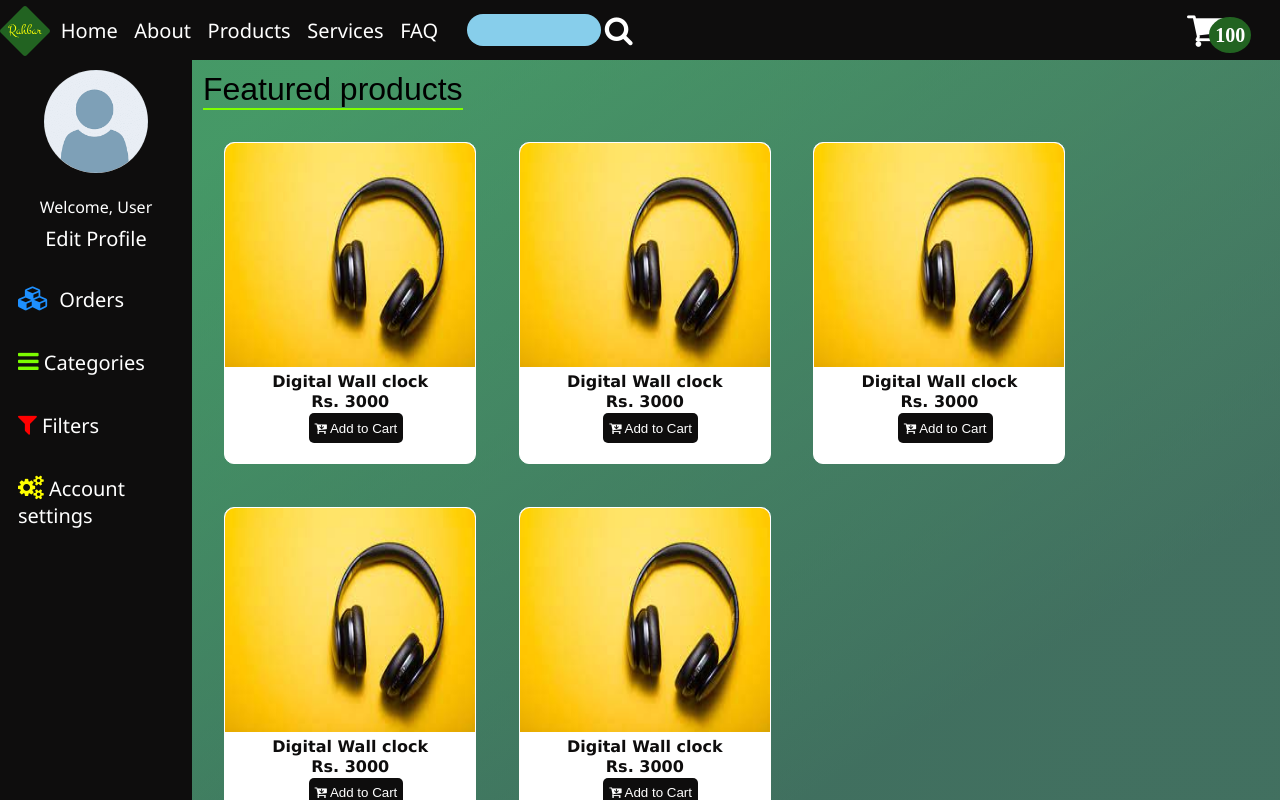
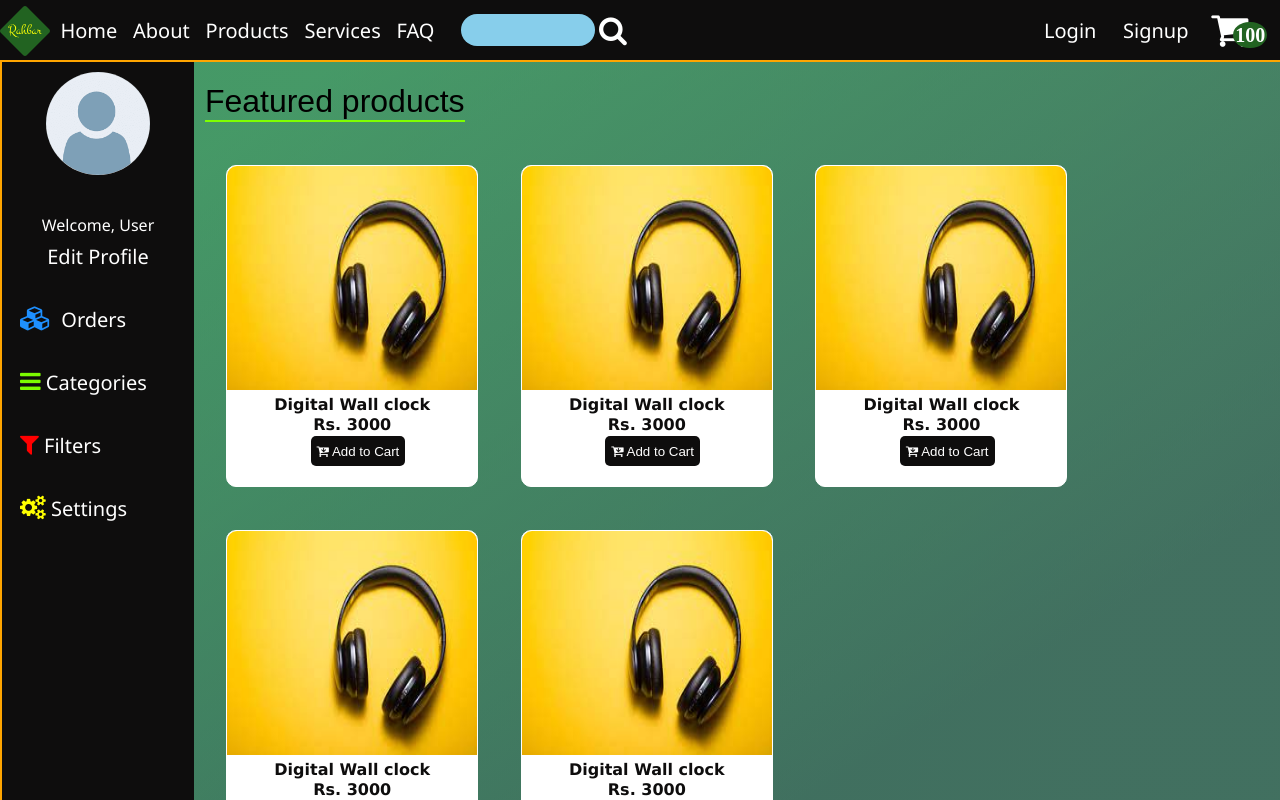
Before and after one commit to ysayyed/rahbarfe, a plain HTML site: page landingpage/landing.html in a window 1280 px wide. Drawn offline with Linux system fonts and the light colour scheme; a web font is replaced by a local one.

Commit message:
feat: product desc

```diff
--- a/landingpage/landing.html
+++ b/landingpage/landing.html
@@ -35,13 +35,15 @@
                     return window.alert("You clicked")
                 }
             </script>
-            <div id="cart" onclick="alert()">
-                <p><i class="fa fa-shopping-cart"  aria-hidden="true"></i></p>
-                <div>100</div>
+            <div id="cart">
+                <a href="">Login</a>
+                <a href="">Signup</a>
+                <p onclick="alert()"><i class="fa fa-shopping-cart"  aria-hidden="true"></i></p>
+                <div onclick="alert()">100</div>
+
             </div>
         </nav>
         <div id="subcontainer">
-            <div style="display: flex;">
                 <div id="sidenav">
                     <div id="profile">
                         <img src="../avatar.png" alt=""> <br>
@@ -84,7 +86,7 @@
                                 laboris nisi ut aliquip ex ea commodo consequat.</p>
                         </div>
 
-                        <button class="accordion"><i class="fa fa-gears" style="font-size:24px; color:yellow;"></i>&nbsp;Account settings</button>
+                        <button class="accordion"><i class="fa fa-gears" style="font-size:24px; color:yellow;"></i>&nbsp;Settings</button>
                         <div class="panel">
                             <p>Lorem ipsum dolor sit amet, consectetur adipisicing elit, sed do eiusmod tempor
                                 incididunt ut
@@ -225,8 +227,12 @@
                             <button> <i class="fa fa-cart-arrow-down"  aria-hidden="true"></i> Add to Cart</button>
                         </div>
                     </div>
-                </div>
+
+
             </div>
+        </div>
+        <div class="footer" >
+
         </div>
     </div>
 
--- a/landingpage/main.css
+++ b/landingpage/main.css
@@ -1,6 +1,10 @@
-* {
+body {
     margin: 0;
 }
+
+/* body{
+    height: 100%;
+} */
 
 #container {
     background: linear-gradient(106.27deg, rgba(255, 255, 255, 0.5) -59.88%, rgba(102, 205, 170, 0.5) 0.26%, rgba(117, 210, 178, 0.5) 87.02%), linear-gradient(147.7deg, #226321 17.25%, #0E0D0D 81.66%);
@@ -8,7 +12,7 @@
     /* display: flex; */
     display: fixed;
     width: 100%;
-    height: 100vh;
+    min-height: 100dvh;
     /* overflow: hidden; */
 }
 
@@ -27,7 +31,8 @@
     flex-direction: row;
     align-items: center;
     justify-content: flex-start;
-    width: 95%;
+    width: calc(100% - 15%);
+    /* border: 2px solid white; */
     /* Alter this width to give other div by its side */
 }
 
@@ -69,7 +74,7 @@
     margin-top: 60px;
     position: fixed;
     /* justify-content: flex-start; */
-    /* border: 2px solid orange; */
+    border: 2px solid orange;
 }
 
 #sidenav {
@@ -87,9 +92,10 @@
     width: calc(100% - 15%);
     margin-left: 15%;
     /* display: flex; */
-    height: 93vh;
+    height: 98vh;
     /* flex-wrap: wrap; */
     overflow-y: scroll;
+    overflow-x: hidden;
 }
 
 #notify{
@@ -222,12 +228,12 @@
     font-size:20px;
     padding: 1%;
     font-family: 'Eczar','Segoe UI', Tahoma, Geneva, Verdana, sans-serif;
+    border-bottom: 2px solid #0E0D0D;
 }
 
 #profile>a:hover{
     padding: 1%;
-    background: seagreen;
-    border-radius: 10px;
+    border-bottom: 2px solid seagreen;
 }
 .accordion {
     background-color: #0E0D0D;
@@ -257,12 +263,31 @@
   }
 
 #cart{
-    width: calc(100% - 90%);
+    width: calc(100% - 85%);
+    margin-right: 1%;
     /* border: 2px solid white; */
     display: flex;
-    justify-content: center;
     align-items: center;
+    justify-content: end;
     cursor: pointer;
+
+}
+
+#cart>a{
+    text-decoration: none;
+    color: #FFFFFF;
+    font-size: 20px;
+    font-family: 'Kavoon', 'Segoe UI', Tahoma, Geneva, Verdana, sans-serif;
+    border-radius: 10px ;
+    margin-right: 10%;
+    padding: 2%;
+}
+#cart>a:first-child:hover{
+    background: dodgerblue;
+}
+#cart>a:hover{
+    background: seagreen;
+
 }
 
 #cart>p{
@@ -281,7 +306,7 @@
     font-size: 20px;
     font-weight: bold;
     width: auto;
-    padding: 5%;
+    padding: 1%;
     /* Add responsive width  */
     text-align: center;
     border-radius: 50%;
@@ -330,3 +355,22 @@
     color: lawngreen;
     cursor: pointer;
 }
+
+#mainarea::-webkit-scrollbar{
+    background: rgba(255, 255, 255, 0.5);
+}
+
+#mainarea::-webkit-scrollbar-thumb{
+    background: #0E0D0D;
+    border-radius: 20px;
+}
+#mainarea::-webkit-scrollbar-thumb:hover{
+    background: #424141;
+}
+
+.footer{
+    width: 100%;
+    height: 50px;
+    border: 2px solid orange;
+    /* background: #0E0D0D; */
+}
--- /dev/null
+++ b/product-descp/main.css
@@ -0,0 +1,307 @@
+body {
+    background: seagreen;
+    margin: 0;
+}
+
+.main-wrapper {
+    height: 100dvh;
+    overflow-y: hidden;
+}
+
+.header {
+    width: 100%;
+    height: 60px;
+    background-color: #0E0D0D;
+    position: fixed;
+}
+
+.header>nav {
+    display: flex;
+    flex-direction: row;
+}
+
+#navbar {
+    width: 100%;
+    height: 60px;
+    background: #0E0D0D;
+    /* mix-blend-mode: normal; */
+    position: fixed;
+    display: flex;
+}
+
+#navdiv {
+    display: flex;
+    flex-direction: row;
+    align-items: center;
+    justify-content: flex-start;
+    width: calc(100% - 15%);
+    /* border: 2px solid white; */
+    /* Alter this width to give other div by its side */
+}
+
+#navdiv>a {
+    /* width: 10%; */
+    padding: .5%;
+    margin-left: 5px;
+}
+
+#navbar>div>img {
+    width: 100%;
+    height: 100%;
+}
+
+#navdiv> :first-child:hover {
+    background: #0E0D0D;
+}
+
+/* #navdiv>div>img:hover{
+    background: #0E0D0D;
+} */
+
+#navdiv>a {
+    text-decoration: none;
+    color: #FFFFFF;
+    font-size: 20px;
+    font-family: 'Kavoon', 'Segoe UI', Tahoma, Geneva, Verdana, sans-serif;
+    border-radius: 10px;
+}
+
+#navdiv>a:hover {
+    color: lawngreen
+}
+
+#cart {
+    width: calc(100% - 85%);
+    margin-right: 1%;
+    /* border: 2px solid white; */
+    display: flex;
+    align-items: center;
+    justify-content: end;
+    cursor: pointer;
+
+}
+
+#cart>a {
+    text-decoration: none;
+    color: #FFFFFF;
+    font-size: 20px;
+    font-family: 'Kavoon', 'Segoe UI', Tahoma, Geneva, Verdana, sans-serif;
+    border-radius: 10px;
+    margin-right: 10%;
+    padding: 2%;
+}
+
+#cart>a:first-child:hover {
+    color: dodgerblue;
+}
+
+#cart>a:hover {
+    color: lawngreen;
+}
+
+#cart>p {
+    color: white;
+    font-size: 40px;
+}
+
+#cart>p:hover {
+    color: lawngreen;
+}
+
+#cart>div {
+    margin-left: -15px;
+    margin-top: 10px;
+    background-color: #226321;
+    color: #FFFFFF;
+    font-size: 20px;
+    font-weight: bold;
+    width: auto;
+    padding: 1%;
+    /* Add responsive width  */
+    text-align: center;
+    border-radius: 50%;
+}
+
+#searchdiv {
+    /* border: 1px solid white; */
+    /* margin: 0 auto; */
+    margin-left: 2%;
+    display: flex;
+    align-items: center;
+    justify-content: start;
+}
+
+#searchdiv>input {
+    width: 200px;
+    outline: none;
+    border: none;
+    border-radius: 20px;
+    height: 30px;
+    background-color: skyblue;
+    padding-left: 20px;
+    font-size: 20px;
+    transition: width .5s ease;
+}
+
+#searchdiv>input:focus {
+    width: 600px;
+    border: 2px solid lawngreen;
+}
+
+
+
+#searchdiv>input:hover {
+    border: 2px solid lawngreen;
+}
+
+
+#searchdiv :nth-child(2) {
+    font-size: 30px;
+    color: white;
+}
+
+#searchdiv :nth-child(2):hover {
+    font-size: 30px;
+    color: lawngreen;
+    cursor: pointer;
+}
+
+#mainarea::-webkit-scrollbar {
+    background: rgba(255, 255, 255, 0.5);
+}
+
+.sub-wrapper {
+    /* width: 100%; */
+    height: calc(100dvh - 50px);
+    /* border: 2px solid orange; */
+    display: flex;
+}
+
+.sidenav {
+    width: calc(100% - 85%);
+    height: calc(100dvh - 60px);
+    margin-top: 60px;
+    background: #0E0D0D;
+    position: fixed;
+    overflow-x: hidden;
+}
+
+#profile>* {
+    margin-bottom: 5px;
+}
+
+#profile {
+    display: flex;
+    /* justify-content: center; */
+    align-items: center;
+    flex-direction: column;
+    margin: 5%;
+    /* border: 2px solid orange; */
+}
+
+#profile>img {
+    border-radius: 50%;
+    width: 60%;
+}
+
+#profile>p {
+    font-family: 'Kavoon', 'Segoe UI', Tahoma, Geneva, Verdana, sans-serif;
+    color: white
+}
+
+#profile>a {
+    text-decoration: none;
+    color: white;
+    font-size: 20px;
+    padding: 1%;
+    font-family: 'Eczar', 'Segoe UI', Tahoma, Geneva, Verdana, sans-serif;
+    border-bottom: 2px solid #0E0D0D;
+}
+
+#profile>a:hover {
+    padding: 1%;
+    color: lawngreen;
+}
+
+.accordion {
+    background-color: #0E0D0D;
+    font-family: 'Eczar', 'Segoe UI', Tahoma, Geneva, Verdana, sans-serif;
+    color: white;
+    cursor: pointer;
+    padding: 18px;
+    width: 100%;
+    border: none;
+    text-align: left;
+    outline: none;
+    font-size: 20px;
+    transition: 0.5s;
+}
+
+.active,
+.accordion:hover {
+    background-color: seagreen;
+    color: white;
+    /* font-weight: bold; */
+}
+
+.panel {
+    color: white;
+    padding: 0 18px;
+    display: none;
+    overflow: hidden;
+}
+
+.mainarea {
+    margin-top: 60px;
+    margin-left: calc(100% - 85%);
+    width: calc(100% - 15%);
+    /* padding-top: 2%; */
+    overflow-y: scroll;
+}
+
+.footer {
+    margin-left: calc(100% - 85%);
+    width: calc(100% - 15%);
+    background-color: #0E0D0D;
+    color: white;
+    position: fixed;
+    font-family: 'Kavoon', 'Segoe UI', Tahoma, Geneva, Verdana, sans-serif;
+    height: 50px;
+    bottom: 0;
+    display: flex;
+    align-items: center;
+    justify-content: center;
+}
+
+.footer>div {
+    width: 50%;
+    height: 50px;
+    /* border: 2px solid white; */
+    display: flex;
+    align-items: center;
+    justify-content: center;
+}
+
+.social>p>a>i {
+    color: white;
+}
+
+.social>p>a>i:hover {
+    color: lawngreen
+}
+
+.links {
+    display: flex;
+    justify-content: space-between;
+}
+
+.links>a {
+    text-decoration: none;
+    color: white;
+    margin-right: 20px;
+    padding: 1%;
+}
+
+.links>a:hover {
+    color: lawngreen;
+}
```
Also changed, not shown: product-descp/products.html (added, +153 -0 lines).
